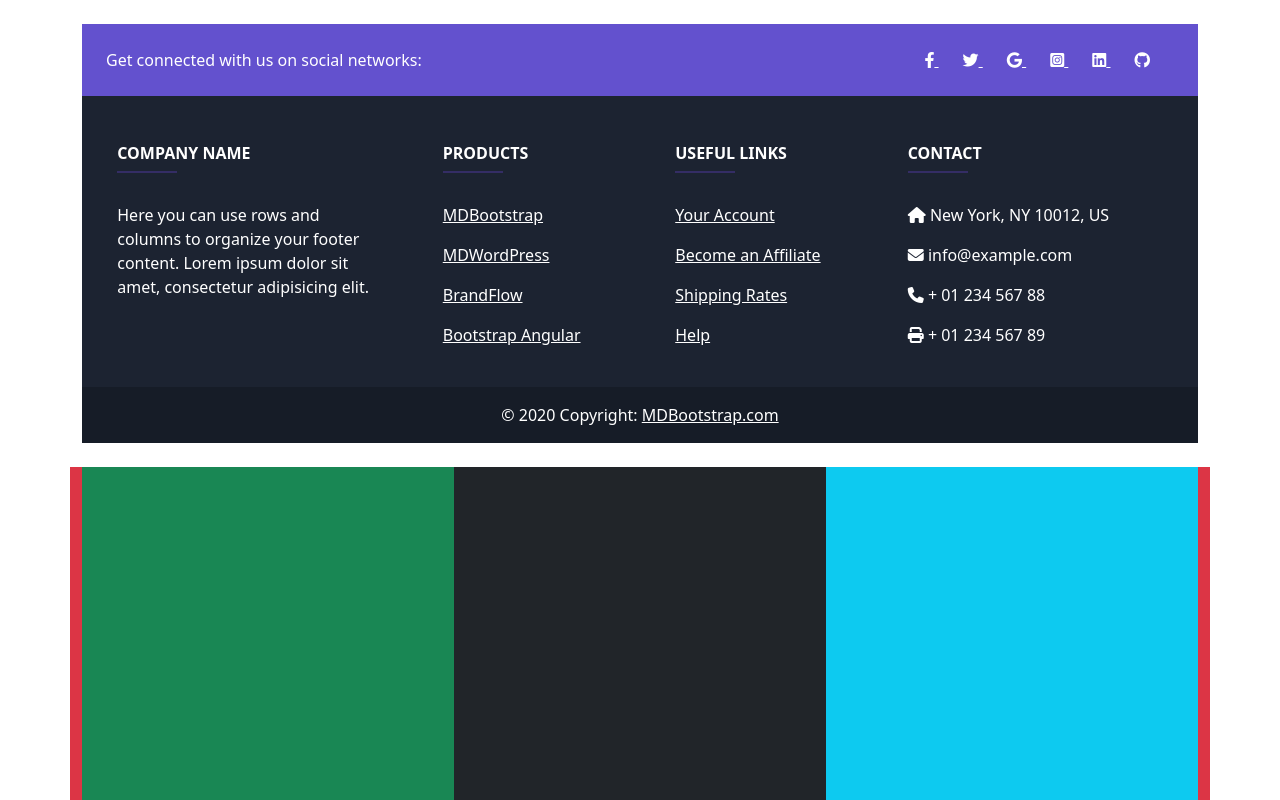
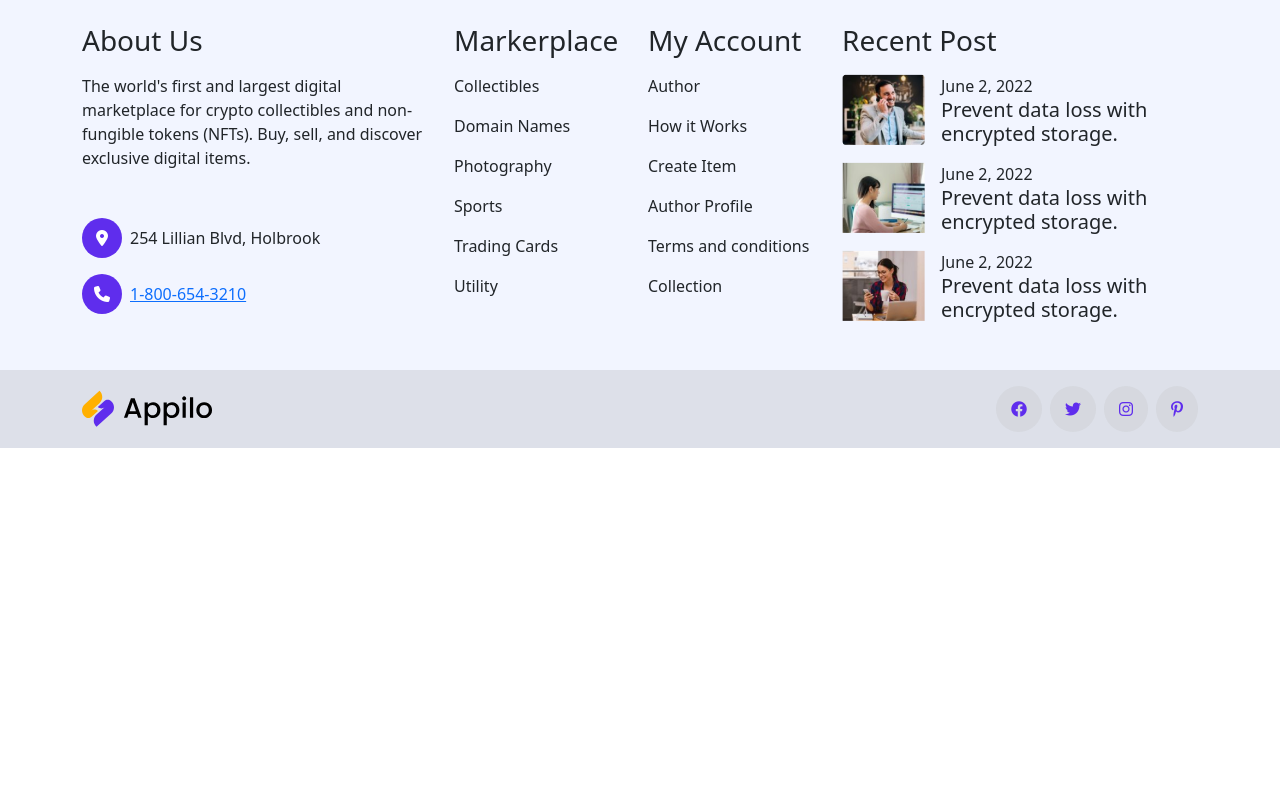
Before and after one commit to Kima018/practice-repo, a plain HTML site: page Vezba 1/index.html in a window 1280 px wide. Shown: the top 800 px of the page. Drawn offline with nearby package versions, Linux system fonts and the light colour scheme.

Commit message:
odradjena verzija footera

```diff
--- a/Vezba 1/index.html
+++ b/Vezba 1/index.html
@@ -25,157 +25,108 @@
     ></script>
   </head>
   <body>
-    <!-- Remove the container if you want to extend the Footer to full width. -->
-    <div class="container my-4">
-      <!-- Footer -->
-      <footer
-        class="text-center text-lg-start text-white"
-        style="background-color: #1c2331"
-      >
-        <!-- Section: Social media -->
-        <section
-          class="d-flex justify-content-between p-4"
-          style="background-color: #6351ce"
+    <footer class="section-footer text-center text-lg-start">
+      <div class="container p-4 pb-0">
+        <div
+          class="container d-flex justify-content-center mb-5 gap-lg-3 flex-lg-nowrap flex-wrap"
         >
-          <!-- Left -->
-          <div class="me-5">
-            <span>Get connected with us on social networks:</span>
+          <div class="col-lg-4 col-12 mb-3 mb-md-0">
+            <h3 class="mb-3">About Us</h3>
+            <p class="mb-3 mb-lg-5">
+              The world's first and largest digital marketplace for crypto
+              collectibles and non-fungible tokens (NFTs). Buy, sell, and
+              discover exclusive digital items.
+            </p>
+            <div
+              class="d-flex justify-content-start align-items-center gap-2 mb-3"
+            >
+              <div class="footer-icon-circle">
+                <i class="fa-solid fa-location-dot" style="color: #ffffff"></i>
+              </div>
+              <p class="lh-1 m-0">254 Lillian Blvd, Holbrook</p>
+            </div>
+            <div class="d-flex justify-content-start align-items-center gap-2">
+              <div class="footer-icon-circle">
+                <i class="fa-solid fa-phone" style="color: #ffffff"></i>
+              </div>
+              <a class="lh-1 m-0">1-800-654-3210</a>
+            </div>
           </div>
-          <!-- Left -->
+          <div class="col-lg-2 col-md-6 col-12 mb-3 mb-md-0">
+            <h3 class="mb-3">Markerplace</h3>
+            <div class="list-group gap-3">
+              <a>Collectibles</a>
+              <a>Domain Names</a>
+              <a>Photography</a>
+              <a>Sports</a>
+              <a>Trading Cards</a>
+              <a>Utility</a>
+            </div>
+          </div>
+          <div class="col-lg-2 col-md-5 col-12 mb-3 mb-md-0">
+            <h3 class="mb-3">My Account</h3>
+            <div class="list-group gap-3">
+              <a>Author</a>
+              <a>How it Works</a>
+              <a>Create Item</a>
+              <a>Author Profile</a>
+              <a>Terms and conditions</a>
+              <a>Collection</a>
+            </div>
+          </div>
+          <div class="col-lg-4 col-12">
+            <h3 class="mb-3">Recent Post</h3>
+            <div class="d-flex flex-column justify-content-start gap-3">
+              <div class="footer-post-item d-flex gap-3">
+                <img src="img/img3.png" alt="post img" class="imgage-cover" />
+                <div class="">
+                  <p class="m-0">June 2, 2022</p>
+                  <h5 class="m-0">Prevent data loss with encrypted storage.</h5>
+                </div>
+              </div>
+              <div class="footer-post-item d-flex justify-content-start gap-3">
+                <img src="img/img2.png" alt="post img" class="imgage-cover" />
+                <div class="">
+                  <p class="m-0">June 2, 2022</p>
+                  <h5 class="m-0">Prevent data loss with encrypted storage.</h5>
+                </div>
+              </div>
+              <div class="footer-post-item d-flex justify-content-start gap-3">
+                <img src="img/img1.png" alt="post img" class="imgage-cover" />
+                <div class="">
+                  <p class="m-0">June 2, 2022</p>
+                  <h5 class="m-0">Prevent data loss with encrypted storage.</h5>
+                </div>
+              </div>
+            </div>
+          </div>
+        </div>
+      </div>
+      <div class="footer-logo-social-wrapper">
+        <div class="container d-flex justify-content-between py-3">
+          <a><img src="img/logo-1.svg.svg" alt="logo" /></a>
+          <div class="d-flex justify-content-center gap-2">
+            <i
+              class="footer-social-icons fa-brands fa-facebook"
+              style="color: #5f2ded"
+            ></i>
+            <i
+              class="footer-social-icons fa-brands fa-twitter"
+              style="color: #5f2ded"
+            ></i>
+            <i
+              class="footer-social-icons fa-brands fa-instagram"
+              style="color: #5f2ded"
+            ></i>
+            <i
+              class="footer-social-icons fa-brands fa-pinterest-p"
+              style="color: #5f2ded"
+            ></i>
+          </div>
+        </div>
+      </div>
+    </footer>
 
-          <!-- Right -->
-          <div>
-            <a href="" class="text-white me-4">
-              <i class="fab fa-facebook-f"></i>
-            </a>
-            <a href="" class="text-white me-4">
-              <i class="fab fa-twitter"></i>
-            </a>
-            <a href="" class="text-white me-4">
-              <i class="fab fa-google"></i>
-            </a>
-            <a href="" class="text-white me-4">
-              <i class="fa-brands fa-square-instagram fa-l"></i>
-            </a>
-            <a href="" class="text-white me-4">
-              <i class="fab fa-linkedin"></i>
-            </a>
-            <a href="" class="text-white me-4">
-              <i class="fab fa-github"></i>
-            </a>
-          </div>
-          <!-- Right -->
-        </section>
-        <!-- Section: Social media -->
-
-        <!-- Section: Links  -->
-        <section class="">
-          <div class="container text-center text-md-start mt-5">
-            <!-- Grid row -->
-            <div class="row mt-3">
-              <!-- Grid column -->
-              <div class="col-md-3 col-lg-4 col-xl-3 mx-auto mb-4">
-                <!-- Content -->
-                <h6 class="text-uppercase fw-bold">Company name</h6>
-                <hr
-                  class="mb-4 mt-0 d-inline-block mx-auto"
-                  style="width: 60px; background-color: #7c4dff; height: 2px"
-                />
-                <p>
-                  Here you can use rows and columns to organize your footer
-                  content. Lorem ipsum dolor sit amet, consectetur adipisicing
-                  elit.
-                </p>
-              </div>
-              <!-- Grid column -->
-
-              <!-- Grid column -->
-              <div class="col-md-2 col-lg-2 col-xl-2 mx-auto mb-4">
-                <!-- Links -->
-                <h6 class="text-uppercase fw-bold">Products</h6>
-                <hr
-                  class="mb-4 mt-0 d-inline-block mx-auto"
-                  style="width: 60px; background-color: #7c4dff; height: 2px"
-                />
-                <p>
-                  <a href="#!" class="text-white">MDBootstrap</a>
-                </p>
-                <p>
-                  <a href="#!" class="text-white">MDWordPress</a>
-                </p>
-                <p>
-                  <a href="#!" class="text-white">BrandFlow</a>
-                </p>
-                <p>
-                  <a href="#!" class="text-white">Bootstrap Angular</a>
-                </p>
-              </div>
-              <!-- Grid column -->
-
-              <!-- Grid column -->
-              <div class="col-md-3 col-lg-2 col-xl-2 mx-auto mb-4">
-                <!-- Links -->
-                <h6 class="text-uppercase fw-bold">Useful links</h6>
-                <hr
-                  class="mb-4 mt-0 d-inline-block mx-auto"
-                  style="width: 60px; background-color: #7c4dff; height: 2px"
-                />
-                <p>
-                  <a href="#!" class="text-white">Your Account</a>
-                </p>
-                <p>
-                  <a href="#!" class="text-white">Become an Affiliate</a>
-                </p>
-                <p>
-                  <a href="#!" class="text-white">Shipping Rates</a>
-                </p>
-                <p>
-                  <a href="#!" class="text-white">Help</a>
-                </p>
-              </div>
-              <!-- Grid column -->
-
-              <!-- Grid column -->
-              <div class="col-md-4 col-lg-3 col-xl-3 mx-auto mb-md-0 mb-4">
-                <!-- Links -->
-                <h6 class="text-uppercase fw-bold">Contact</h6>
-                <hr
-                  class="mb-4 mt-0 d-inline-block mx-auto"
-                  style="width: 60px; background-color: #7c4dff; height: 2px"
-                />
-                <p><i class="fas fa-home mr-3"></i> New York, NY 10012, US</p>
-                <p><i class="fas fa-envelope mr-3"></i> info@example.com</p>
-                <p><i class="fas fa-phone mr-3"></i> + 01 234 567 88</p>
-                <p><i class="fas fa-print mr-3"></i> + 01 234 567 89</p>
-              </div>
-              <!-- Grid column -->
-            </div>
-            <!-- Grid row -->
-          </div>
-        </section>
-        <!-- Section: Links  -->
-
-        <!-- Copyright -->
-        <div
-          class="text-center p-3"
-          style="background-color: rgba(0, 0, 0, 0.2)"
-        >
-          © 2020 Copyright:
-          <a class="text-white" href="https://mdbootstrap.com/"
-            >MDBootstrap.com</a
-          >
-        </div>
-        <!-- Copyright -->
-      </footer>
-      <!-- Footer -->
-    </div>
-    <!-- End of .container -->
-
-    <div class="container d-flex flex-wrap bg-danger min-vh-100 col-12">
-      <div class="bg-success col-lg-4 col-md-6 col-12"></div>
-      <div class="bg-dark col-md-4"></div>
-      <div class="bg-info col-md-4"></div>
-    </div>
     <script
       src="https://cdn.jsdelivr.net/npm/bootstrap@5.0.2/dist/js/bootstrap.bundle.min.js"
       integrity="sha384-MrcW6ZMFYlzcLA8Nl+NtUVF0sA7MsXsP1UyJoMp4YLEuNSfAP+JcXn/tWtIaxVXM"
--- a/Vezba 1/style.css
+++ b/Vezba 1/style.css
@@ -0,0 +1,26 @@
+.section-footer {
+  background-color: #f2f5ff;
+}
+.footer-icon-circle {
+  width: 40px;
+  height: 40px;
+  border-radius: 100%;
+  background-color: #5f2ded;
+  display: flex;
+  justify-content: center;
+  align-items: center;
+}
+.imgage-cover {
+  max-width: 100%;
+  height: 100%;
+  object-fit: cover;
+}
+.footer-logo-social-wrapper {
+  background-color: #dde0e9;
+}
+
+.footer-social-icons {
+  padding: 15px;
+  background-color: rgb(191, 191, 191, 25%);
+  border-radius: 100%;
+}
```
Also changed, not shown: Vezba 1/index2.html (added, +233 -0 lines), Vezba 1/img/f_01-1.png.svg (added), Vezba 1/img/f_02-1.png.svg (added), Vezba 1/img/f_03-1.png.svg (added), Vezba 1/img/f_04-1.png.svg (added), Vezba 1/img/f_05.png.svg (added), Vezba 1/img/img1.png (added), Vezba 1/img/img2.png (added), Vezba 1/img/img3.png (added), Vezba 1/img/logo-1.svg.svg (added), Vezba 1/img/span.footer__shape.svg (added).
